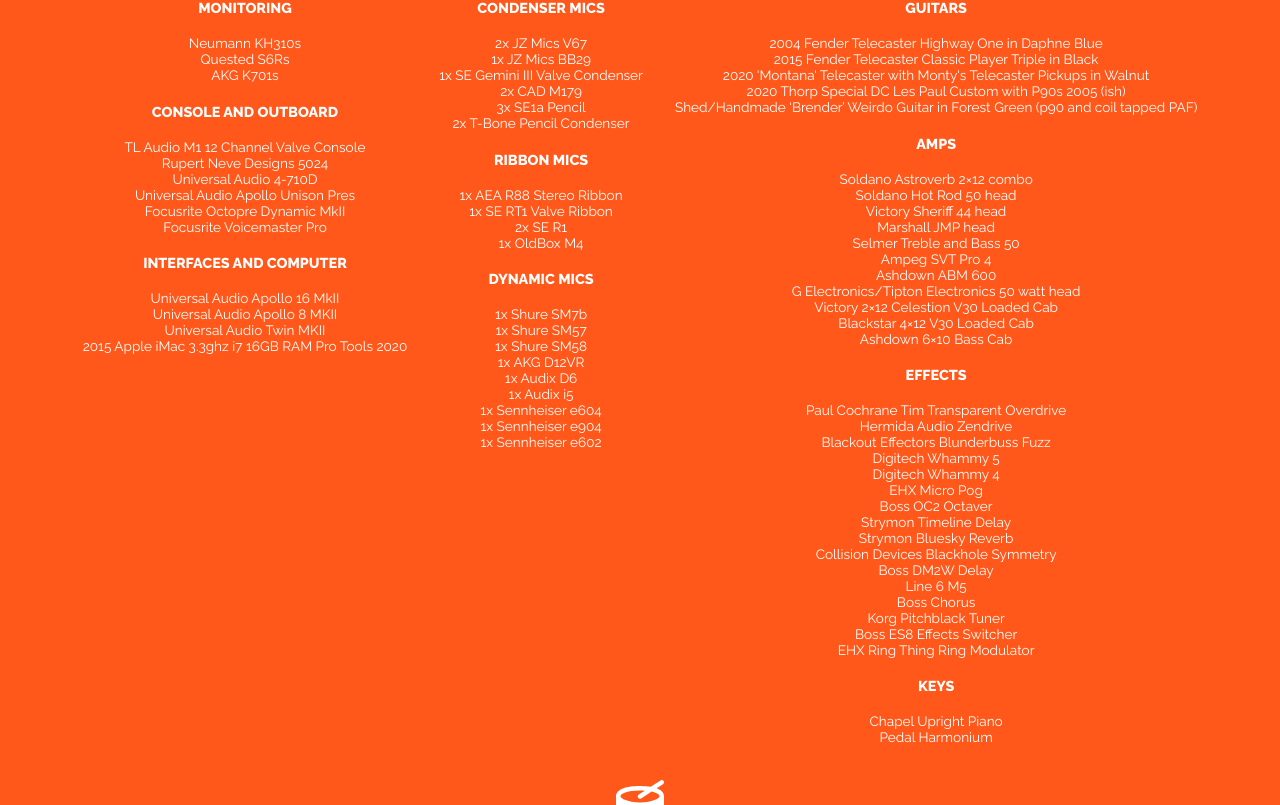
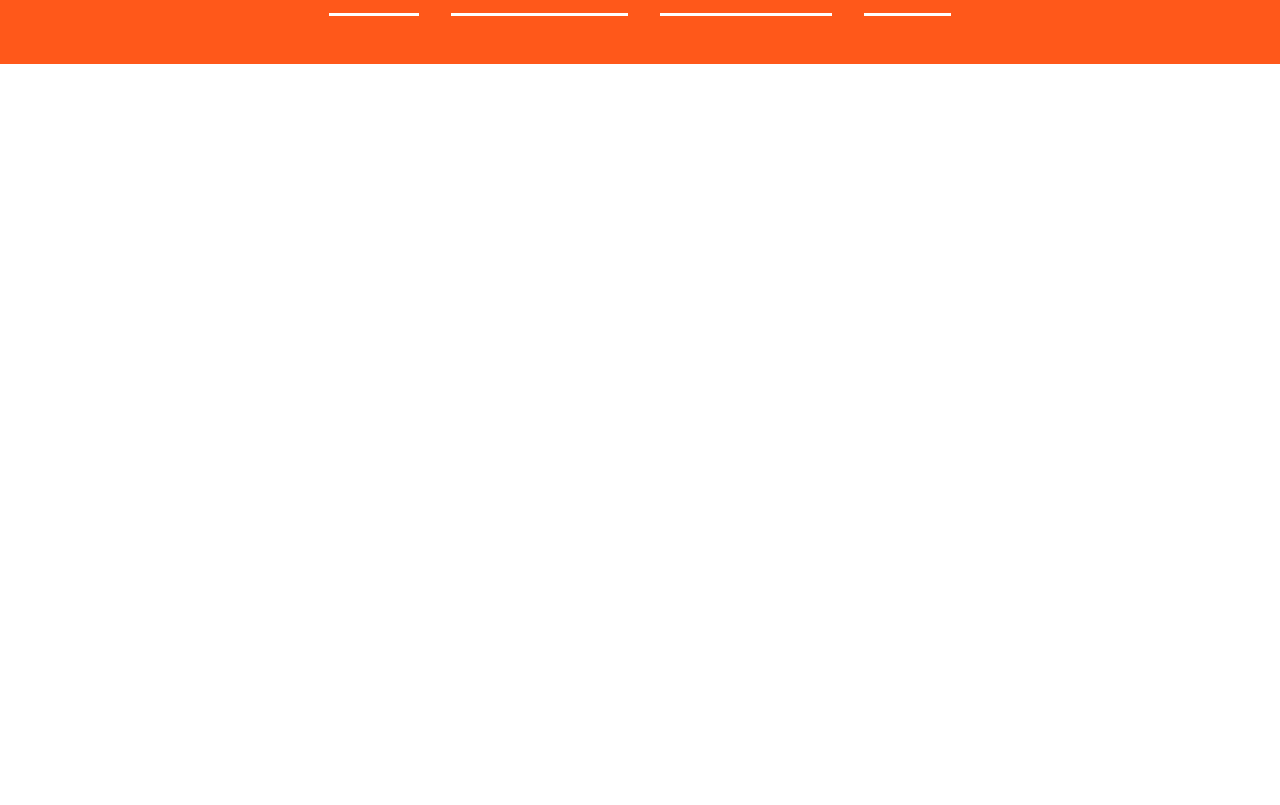
Before and after one commit to scoupar/trapdoor-studios, a Next.js app: page /gear in a window 1280 px wide. Shown: the part 699-1504 px from the top of the page. After the commit the page ends 800 px from the top, so only its background shows below. Built offline with nearby package versions, Linux system fonts and the light colour scheme.

Commit message:
animated lists

```diff
--- a/components/GearLanding.js
+++ b/components/GearLanding.js
@@ -11,6 +11,7 @@ import {
   faGuitar,
   faDrum,
 } from "@fortawesome/free-solid-svg-icons";
+import Toggle from "./Toggle";
 
 const GearLanding = () => {
   return (
@@ -37,6 +38,7 @@ const GearLanding = () => {
           <div className="studio-gear-container">
             <div className="studio-gear-text">
               <ul>
+                <Toggle title="STUDIO">
                   <FontAwesomeIcon icon={faSliders} size="3x" color="white" />
                   <h4>MONITORING</h4>
                   {/* <hr></hr> */}
@@ -57,6 +59,7 @@ const GearLanding = () => {
                   <li>Universal Audio Apollo 8 MKII</li>
                   <li>Universal Audio Twin MKII</li>
                   <li>2015 Apple iMac 3.3ghz i7 16GB RAM Pro Tools 2020</li>
+                </Toggle>
               </ul>
             </div>
           </div>
@@ -65,6 +68,7 @@ const GearLanding = () => {
           <div className="microphones-container">
             <div className="studio-gear-text">
               <ul>
+                <Toggle title="MICROPHONES">
                   <FontAwesomeIcon
                     icon={faMicrophoneLines}
                     size="3x"
@@ -92,6 +96,7 @@ const GearLanding = () => {
                   <li>1x Sennheiser e604</li>
                   <li>1x Sennheiser e904</li>
                   <li>1x Sennheiser e602</li>
+                </Toggle>
               </ul>
             </div>
           </div>
@@ -100,6 +105,7 @@ const GearLanding = () => {
           <section id="instruments">
             <div className="studio-gear-text">
               <ul>
+                <Toggle title="INSTRUMENTS">
                   <FontAwesomeIcon icon={faGuitar} size="3x" color="white" />
                   <h4>Guitars</h4>
                   <li>2004 Fender Telecaster Highway One in Daphne Blue</li>
@@ -112,11 +118,10 @@ const GearLanding = () => {
                     2020 Thorp Special DC Les Paul Custom with P90s 2005 (ish)
                   </li>
                   <li>
-                  Shed/Handmade ‘Brender’ Weirdo Guitar in Forest Green (p90 and
-                  coil tapped PAF)
+                    Shed/Handmade ‘Brender’ Weirdo Guitar in Forest Green (p90
+                    and coil tapped PAF)
                   </li>
-              </ul>
-              <ul>
+
                   <h4>Amps</h4>
                   <li>Soldano Astroverb 2×12 combo</li>
                   <li>Soldano Hot Rod 50 head</li>
@@ -129,8 +134,7 @@ const GearLanding = () => {
                   <li>Victory 2×12 Celestion V30 Loaded Cab</li>
                   <li>Blackstar 4×12 V30 Loaded Cab</li>
                   <li>Ashdown 6×10 Bass Cab</li>
-              </ul>
-              <ul>
+
                   <h4>Effects</h4>
                   <li>Paul Cochrane Tim Transparent Overdrive</li>
                   <li>Hermida Audio Zendrive</li>
@@ -148,11 +152,11 @@ const GearLanding = () => {
                   <li>Korg Pitchblack Tuner</li>
                   <li>Boss ES8 Effects Switcher</li>
                   <li>EHX Ring Thing Ring Modulator</li>
-              </ul>
-              <ul>
+
                   <h4>Keys</h4>
                   <li>Chapel Upright Piano</li>
                   <li>Pedal Harmonium</li>
+                </Toggle>
               </ul>
             </div>
           </section>
@@ -161,6 +165,7 @@ const GearLanding = () => {
         <div className="other-container">
           <div className="studio-gear-text">
             <ul>
+              <Toggle title="DRUMS">
                 <FontAwesomeIcon icon={faDrum} size="3x" color="white" />
                 <h4>Drums</h4>
                 <li>
@@ -173,8 +178,7 @@ const GearLanding = () => {
                 <li>Tama Steelworks 14×6.5 Steel Snare Drum</li>
                 <li>Humdrum 14x6.5 Maple Snare Drum</li>
                 <li>Various hardware and percussion</li>
-            </ul>
-            <ul>
+
                 <h4>Cymbals</h4>
                 <li>Istanbul 20 Radiant Crash</li>
                 <li>Meinl 20 Byzance Ride</li>
@@ -183,6 +187,7 @@ const GearLanding = () => {
                 <li>Sabian 17 Signature Saturation Crash</li>
                 <li>Stagg 12 China</li>
                 <li>Stagg 10 Splash</li>
+              </Toggle>
             </ul>
           </div>
         </div>
--- a/package.json
+++ b/package.json
@@ -20,6 +20,7 @@
     "react": "17.0.2",
     "react-dom": "17.0.2",
     "react-grid-gallery": "^0.5.5",
+    "react-intersection-observer": "^8.34.0",
     "react-router-hash-link": "^2.4.3",
     "styled-components": "^5.3.1"
   },
```
Also changed, not shown: 1 other file (tests, documents, lock files or other folders). Lines whose indentation alone changed are shown as unchanged.
